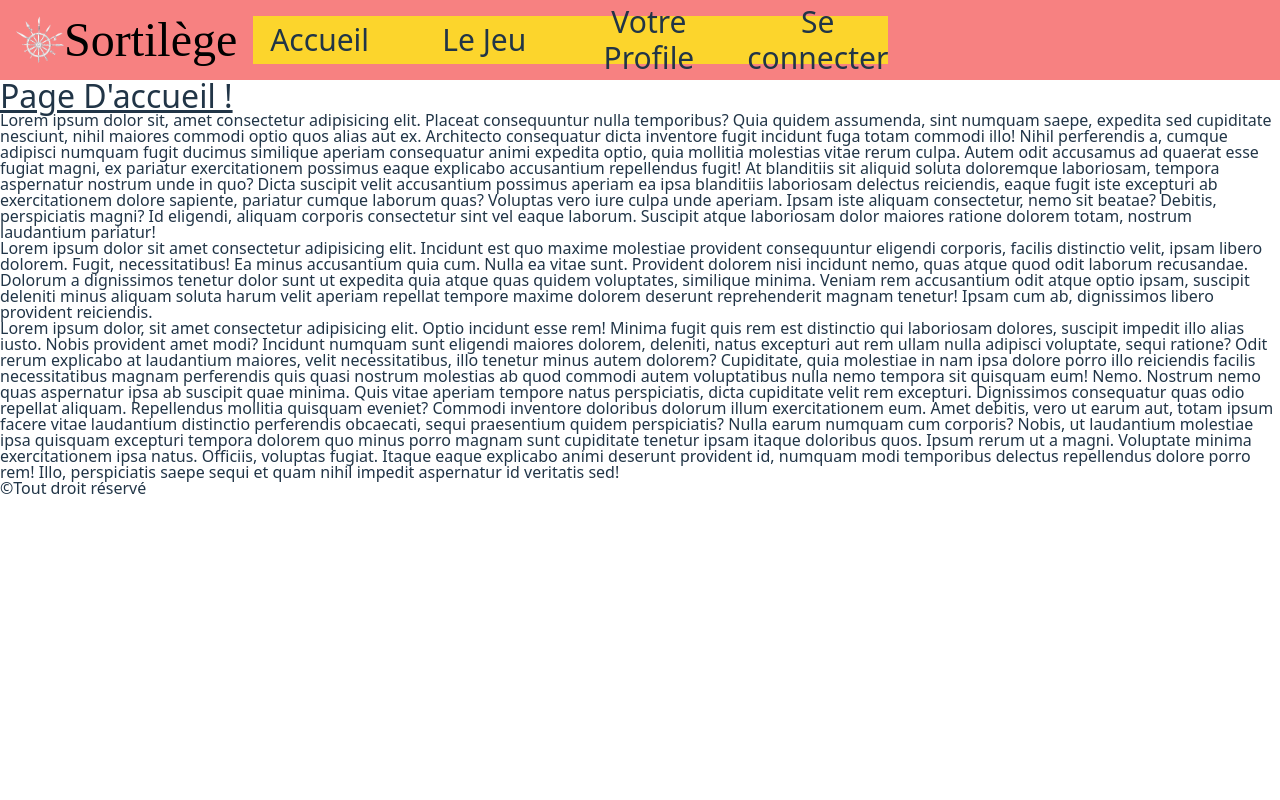
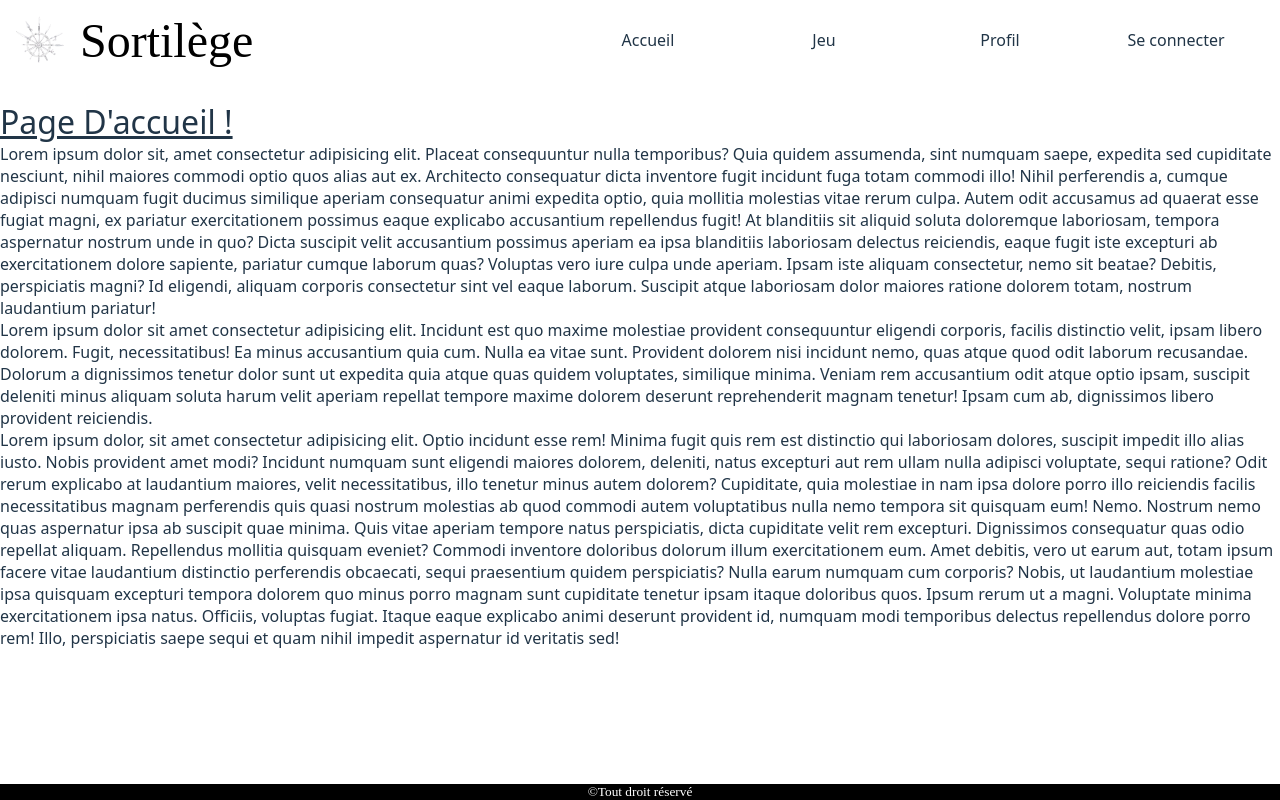
Before and after one commit to LaurentCorten/DevApp_TFF_Sortilege__AppClient, a React (Vite) app: page / in a window 1280 px wide. Built offline with nearby package versions, Linux system fonts and the light colour scheme.

Commit message:
css de base header, footer, main, nav responsive est viable

```diff
--- a/src/App.tsx
+++ b/src/App.tsx
@@ -31,8 +31,8 @@ function App() {
           </Route>
           <Route path='profile' element={<ProfilePage />} />
         </Routes>
-        <Footer />
       </main>
+      <Footer />
     </>
   );
 }
--- a/src/components/header/Header.module.css
+++ b/src/components/header/Header.module.css
@@ -3,33 +3,37 @@
 
 .main-header
 {
-    background-color: hsla(0, 96%, 48%, 0.5);
+    /* background-color: hsla(0, 96%, 48%, 0.5); */
     height: fit-content;
     width: 100%;
-    /* position: fixed; */
+    position: sticky;
+    top: 0;
+    z-index: 10;
 
     display: flex;
     flex-direction: row;
-    flex-wrap: wrap;
+    /* flex-wrap: wrap; */
     align-items: center;
     justify-content: space-between;
-    position: fixed;
-    top: 0;
 
-    @media (width >= 48rem /* 768px */) {
-        justify-content: start;
-        gap: 1rem;
-    }
 
     .mobile-container
     {
         height: fit-content;
-        width: fit-content;
+        width: 100%;
 
         display: flex;
         flex-direction: row;
+        flex-wrap: wrap;
         justify-content: space-between;
         align-items: center;
+
+        @media (width >= 48rem /* 768px */) {
+            width: fit-content;
+            justify-content: start;
+            gap: 1rem;
+            flex-wrap: nowrap;
+        }
 
          .logo-container
         {
@@ -38,11 +42,12 @@
             margin: 1rem 0 1rem 1rem;
             display: flex;
             place-items: center;
+            flex-shrink: 0;
 
             .header-img
             {
                 height: 3rem;
-                /* object-fit: cover; */
+                object-fit: cover;
                 aspect-ratio: 1/1;
             }
         }
@@ -82,7 +87,7 @@
         @media (width >= 48rem /* 768px */) {
             height: 48px;
             width: fit-content;
-            margin: 1rem 1rem 1rem 0;
+            margin: 1rem;
             display: flex;
             justify-self: end;
 
--- a/src/features/navigation/NavBar.tsx
+++ b/src/features/navigation/NavBar.tsx
@@ -12,10 +12,10 @@ export default function NavBar() {
                     <Link to="/">Accueil</Link>
                 </li>
                 <li>
-                    <Link to="/game">Le Jeu</Link>
+                    <Link to="/game">Jeu</Link>
                 </li>
                 <li>
-                    <Link to="/profile">Votre Profile</Link>
+                    <Link to="/profile">Profil</Link>
                 </li>
                 <li>
                     <AuthBtn />
--- a/src/features/navigation/Navigation.module.css
+++ b/src/features/navigation/Navigation.module.css
@@ -9,15 +9,15 @@
 .nav-bar
 {
     @apply w-full flex flex-col items-center pt-20 md:pt-0;
-    background-color: rgba(255, 255, 0, 0.664);
+    /* background-color: rgba(255, 255, 0, 0.664); */
 
     >ul
     {
-        @apply w-full flex flex-col items-center gap-8 md:w-fit md:h-full md:flex-row ;
+        @apply w-full flex flex-col items-center gap-8 rounded md:w-fit md:h-full md:flex-row md:gap-0;
 
         >li
         {
-            @apply w-full py-4 text-3xl text-center;
+            @apply w-full py-4 text-3xl text-center md:text-base md:w-28 rounded-2xl lg:w-44;
 
             &:hover
             {
@@ -27,14 +27,7 @@
     }
 }
 
-.auth-btn
+/* .auth-btn
 {
-    /* @apply bg-teal-400; */
-   &:visited {
-    color: #a10de6;
-  }
-
-  &:hover {
-    color: #535bf2;
-  }
-}
+    @apply bg-teal-400;
+} */
--- a/src/main.css
+++ b/src/main.css
@@ -1,7 +1,6 @@
 :root
 {
   font-family: system-ui, Avenir, Helvetica, Arial, sans-serif;
-  line-height: 1.5;
 
   color-scheme: light dark;
   color: rgba(255, 255, 255, 0.87);
@@ -12,6 +11,8 @@
   -webkit-font-smoothing: antialiased;
   -moz-osx-font-smoothing: grayscale;
 }
+
+*{line-height: normal;}
 
 @media (prefers-color-scheme: light)
 {
@@ -54,9 +55,10 @@ h2
 
 .main-content
 {
-  height: 100%;
+  flex:1;
+  /* min-height: 100%; */
   width: 100%;
-  margin-top: 80px;
+  padding-top: 20px;
 
   display: flex;
   flex-direction: column;
@@ -66,3 +68,13 @@ h2
 {
   color: hsl(45, 29%, 97%);
 }
+
+
+footer
+{
+  font: smaller italic;
+  background-color: black;
+  color: #ffffff;
+  display: flex;
+  place-content: center;
+}
--- a/src/reset.css
+++ b/src/reset.css
@@ -33,9 +33,7 @@ article, aside, details, figcaption, figure,
 footer, header, hgroup, menu, nav, section {
 	display: block;
 }
-body {
-	line-height: 1;
-}
+
 ol, ul {
 	list-style: none;
 }
```
